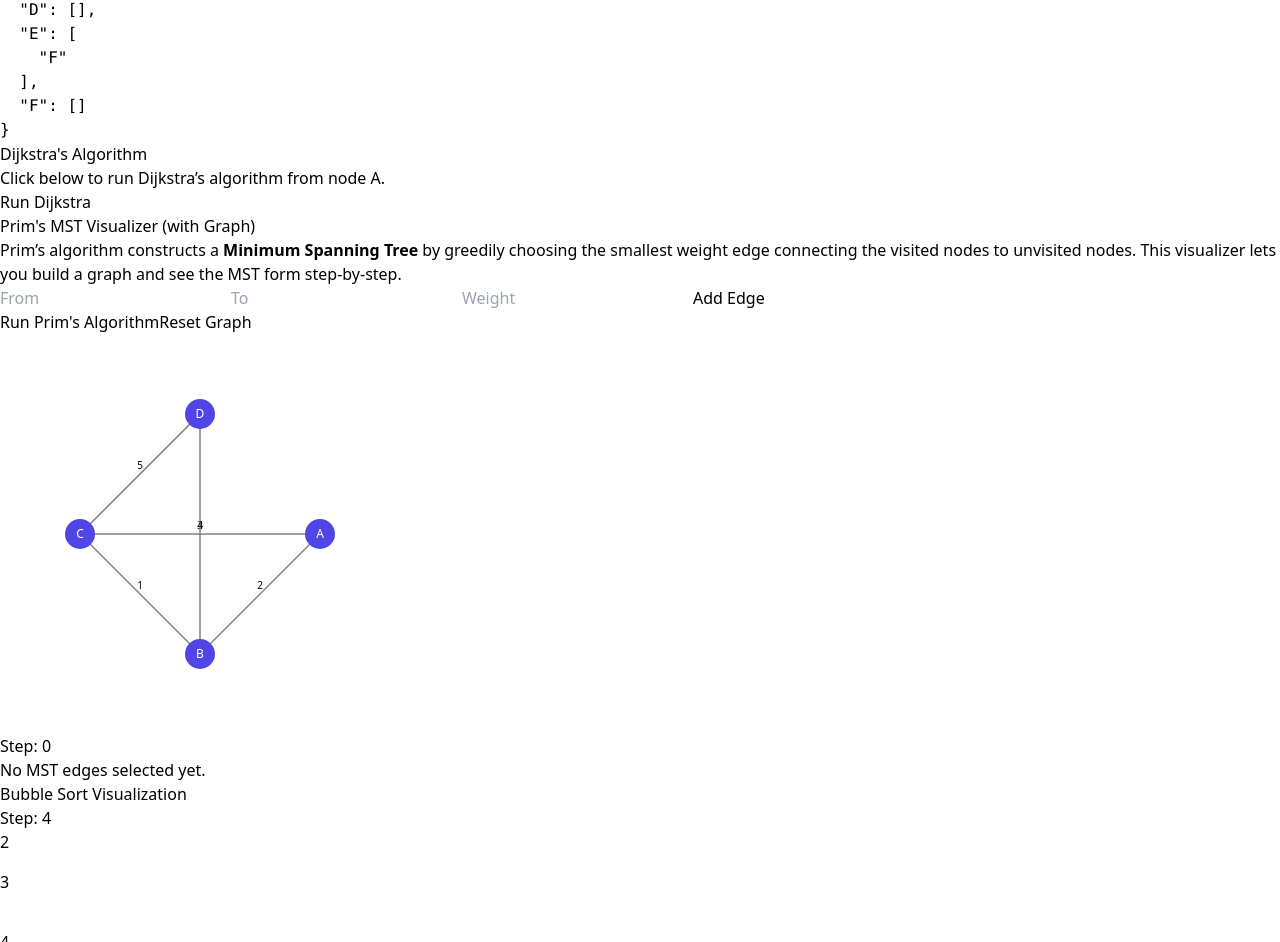
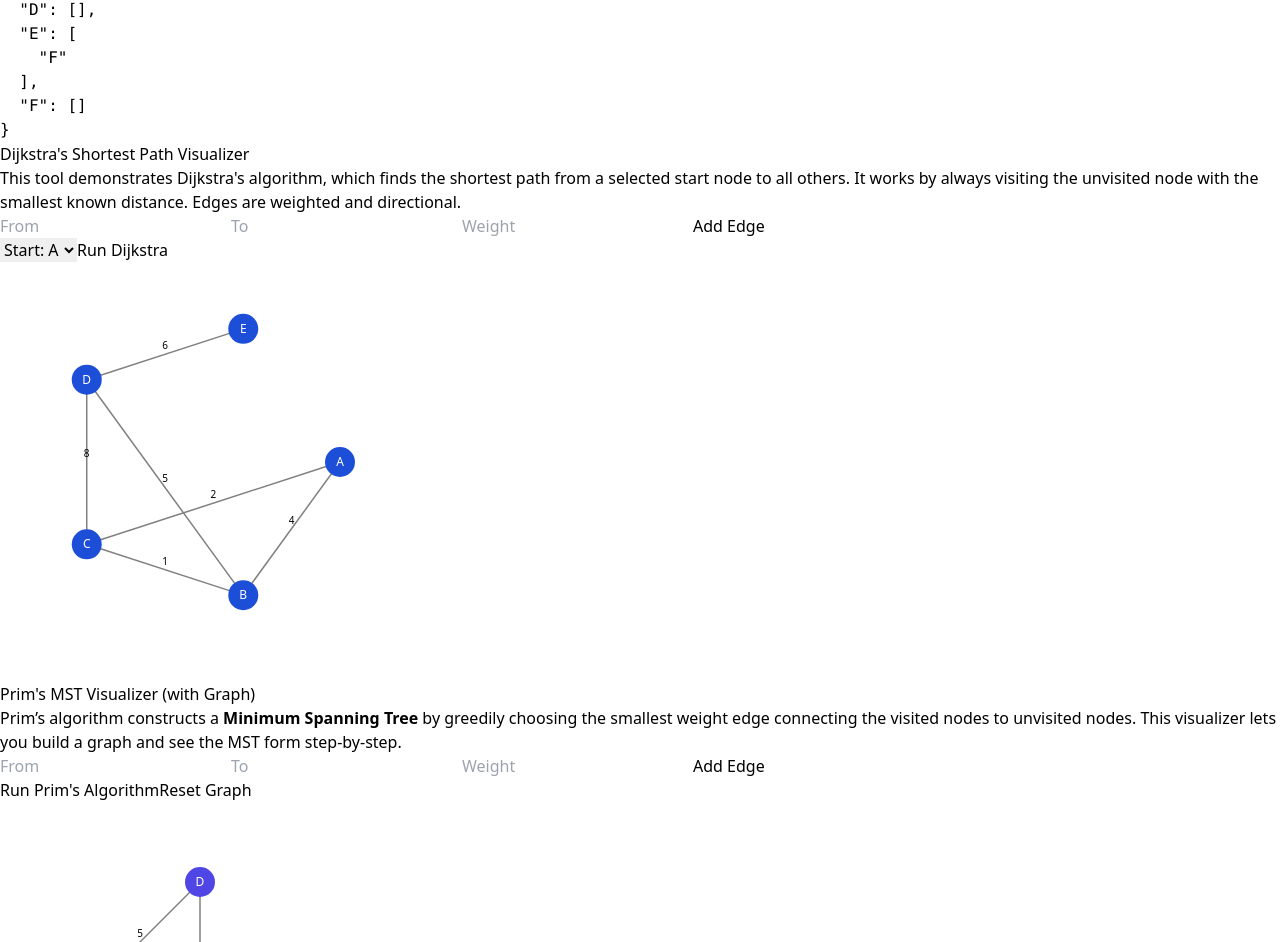
Before and after one commit to jcallinan/DataStructuresPart2, a React (Vite) app: page / in a window 1280 px wide. Shown: the part 770-1712 px from the top of the page. Built offline with nearby package versions, Linux system fonts and the light colour scheme.

Commit message:
Update DijkstraVisualizer.jsx

```diff
--- a/src/components/DijkstraVisualizer.jsx
+++ b/src/components/DijkstraVisualizer.jsx
@@ -2,64 +2,224 @@ import React, { useState } from "react";
 import { Card, CardContent } from "@/components/ui/card";
 import { Button } from "@/components/ui/button";
 
-function dijkstra(graph, start) {
-  const distances = {};
-  const visited = new Set();
-  const previous = {};
-  const pq = new Set(Object.keys(graph));
+export default function DijkstraVisualizer() {
+  const [nodes, setNodes] = useState(["A", "B", "C", "D", "E"]);
+  const [edges, setEdges] = useState([
+    { from: "A", to: "B", weight: 4 },
+    { from: "A", to: "C", weight: 2 },
+    { from: "C", to: "B", weight: 1 },
+    { from: "B", to: "D", weight: 5 },
+    { from: "C", to: "D", weight: 8 },
+    { from: "D", to: "E", weight: 6 },
+  ]);
+  const [startNode, setStartNode] = useState("A");
+  const [distances, setDistances] = useState({});
+  const [previous, setPrevious] = useState({});
+  const [visited, setVisited] = useState([]);
+  const [current, setCurrent] = useState(null);
+  const [running, setRunning] = useState(false);
 
-  Object.keys(graph).forEach((v) => (distances[v] = Infinity));
-  distances[start] = 0;
+  const [from, setFrom] = useState("");
+  const [to, setTo] = useState("");
+  const [weight, setWeight] = useState("");
 
-  while (pq.size) {
-    const current = [...pq].reduce((a, b) =>
-      distances[a] < distances[b] ? a : b
-    );
-    pq.delete(current);
-    visited.add(current);
+  const radius = 140;
+  const centerX = 200;
+  const centerY = 200;
 
-    for (let neighbor of graph[current]) {
-      const { node, weight } = neighbor;
-      if (visited.has(node)) continue;
-      const newDist = distances[current] + weight;
-      if (newDist < distances[node]) {
-        distances[node] = newDist;
-        previous[node] = current;
-      }
-    }
-  }
-
-  return { distances, previous };
-}
-
-export default function DijkstraVisualizer() {
-  const [result, setResult] = useState(null);
-
-  const sampleGraph = {
-    A: [{ node: "B", weight: 4 }, { node: "C", weight: 2 }],
-    B: [{ node: "D", weight: 5 }],
-    C: [{ node: "B", weight: 1 }, { node: "D", weight: 8 }],
-    D: [{ node: "E", weight: 6 }],
-    E: [],
+  const addEdge = () => {
+    if (!from || !to || isNaN(parseInt(weight))) return;
+    setEdges([...edges, { from, to, weight: parseInt(weight) }]);
+    if (!nodes.includes(from)) setNodes([...nodes, from]);
+    if (!nodes.includes(to)) setNodes([...nodes, to]);
+    setFrom("");
+    setTo("");
+    setWeight("");
   };
 
-  const runDijkstra = () => {
-    const res = dijkstra(sampleGraph, "A");
-    setResult(res);
+  const getNodeCoords = (label) => {
+    const index = nodes.indexOf(label);
+    const angle = (2 * Math.PI * index) / nodes.length;
+    const x = centerX + radius * Math.cos(angle);
+    const y = centerY + radius * Math.sin(angle);
+    return { x, y };
+  };
+
+  const runDijkstraStepByStep = () => {
+    const dist = {};
+    const prev = {};
+    const queue = [...nodes];
+    const visitList = [];
+    nodes.forEach((n) => (dist[n] = Infinity));
+    dist[startNode] = 0;
+
+    setDistances({ ...dist });
+    setPrevious({});
+    setVisited([]);
+    setCurrent(null);
+    setRunning(true);
+
+    const interval = setInterval(() => {
+      if (!queue.length) {
+        clearInterval(interval);
+        setRunning(false);
+        return;
+      }
+
+      const currentNode = queue.reduce((a, b) =>
+        dist[a] < dist[b] ? a : b
+      );
+
+      queue.splice(queue.indexOf(currentNode), 1);
+      visitList.push(currentNode);
+      setVisited([...visitList]);
+      setCurrent(currentNode);
+
+      const neighbors = edges.filter((e) => e.from === currentNode);
+      for (const edge of neighbors) {
+        const alt = dist[currentNode] + edge.weight;
+        if (alt < dist[edge.to]) {
+          dist[edge.to] = alt;
+          prev[edge.to] = currentNode;
+        }
+      }
+
+      setDistances({ ...dist });
+      setPrevious({ ...prev });
+
+    }, 1000);
+  };
+
+  const tracePath = (node) => {
+    const path = [];
+    let curr = node;
+    while (previous[curr]) {
+      path.unshift(curr);
+      curr = previous[curr];
+    }
+    if (curr === startNode) path.unshift(curr);
+    return path.join(" → ");
   };
 
   return (
     <Card>
-      <CardContent className="p-4">
-        <h2 className="text-xl font-bold mb-2">Dijkstra's Algorithm</h2>
-        <p className="mb-2">Click below to run Dijkstra’s algorithm from node A.</p>
-        <Button onClick={runDijkstra}>Run Dijkstra</Button>
-        {result && (
-          <div className="mt-4">
-            <h3 className="font-semibold">Distances from A:</h3>
+      <CardContent className="p-4 space-y-4">
+        <h2 className="text-xl font-bold">Dijkstra's Shortest Path Visualizer</h2>
+        <p className="text-sm text-gray-700">
+          This tool demonstrates Dijkstra's algorithm, which finds the shortest path from a selected start node to all others.
+          It works by always visiting the unvisited node with the smallest known distance. Edges are weighted and directional.
+        </p>
+
+        <div className="flex flex-wrap gap-2 items-center">
+          <input
+            placeholder="From"
+            value={from}
+            onChange={(e) => setFrom(e.target.value.toUpperCase())}
+            className="border p-1"
+          />
+          <input
+            placeholder="To"
+            value={to}
+            onChange={(e) => setTo(e.target.value.toUpperCase())}
+            className="border p-1"
+          />
+          <input
+            placeholder="Weight"
+            value={weight}
+            type="number"
+            onChange={(e) => setWeight(e.target.value)}
+            className="border p-1 w-20"
+          />
+          <Button onClick={addEdge}>Add Edge</Button>
+        </div>
+
+        <div className="space-x-2">
+          <select
+            value={startNode}
+            onChange={(e) => setStartNode(e.target.value)}
+            className="border px-2 py-1"
+          >
+            {nodes.map((n) => (
+              <option key={n} value={n}>
+                Start: {n}
+              </option>
+            ))}
+          </select>
+          <Button onClick={runDijkstraStepByStep} disabled={running}>
+            {running ? "Running..." : "Run Dijkstra"}
+          </Button>
+        </div>
+
+        <svg width="420" height="420" className="bg-gray-50 rounded">
+          {edges.map((edge, idx) => {
+            const from = getNodeCoords(edge.from);
+            const to = getNodeCoords(edge.to);
+            const isVisited = visited.includes(edge.from);
+            return (
+              <g key={idx}>
+                <line
+                  x1={from.x}
+                  y1={from.y}
+                  x2={to.x}
+                  y2={to.y}
+                  stroke={isVisited ? "green" : "gray"}
+                  strokeWidth={isVisited ? 3 : 1.5}
+                  markerEnd="url(#arrow)"
+                />
+                <text
+                  x={(from.x + to.x) / 2}
+                  y={(from.y + to.y) / 2 - 5}
+                  fontSize="10"
+                  textAnchor="middle"
+                  fill="black"
+                >
+                  {edge.weight}
+                </text>
+              </g>
+            );
+          })}
+          {nodes.map((label, i) => {
+            const { x, y } = getNodeCoords(label);
+            return (
+              <g key={i}>
+                <circle cx={x} cy={y} r="15" fill="#1D4ED8" />
+                <text
+                  x={x}
+                  y={y + 4}
+                  fontSize="12"
+                  fill="white"
+                  textAnchor="middle"
+                >
+                  {label}
+                </text>
+              </g>
+            );
+          })}
+          <defs>
+            <marker
+              id="arrow"
+              markerWidth="6"
+              markerHeight="6"
+              refX="5"
+              refY="3"
+              orient="auto"
+            >
+              <path d="M0,0 L6,3 L0,6 Z" fill="gray" />
+            </marker>
+          </defs>
+        </svg>
+
+        {Object.keys(distances).length > 0 && (
+          <div className="text-sm mt-4">
+            <h3 className="font-semibold">Shortest Distances from {startNode}:</h3>
             <ul className="list-disc list-inside">
-              {Object.entries(result.distances).map(([node, dist]) => (
-                <li key={node}>{node}: {dist}</li>
+              {Object.entries(distances).map(([node, dist]) => (
+                <li key={node}>
+                  {node}: {dist}{" "}
+                  <span className="text-gray-500">
+                    {tracePath(node) && `(${tracePath(node)})`}
+                  </span>
+                </li>
               ))}
             </ul>
           </div>
```
